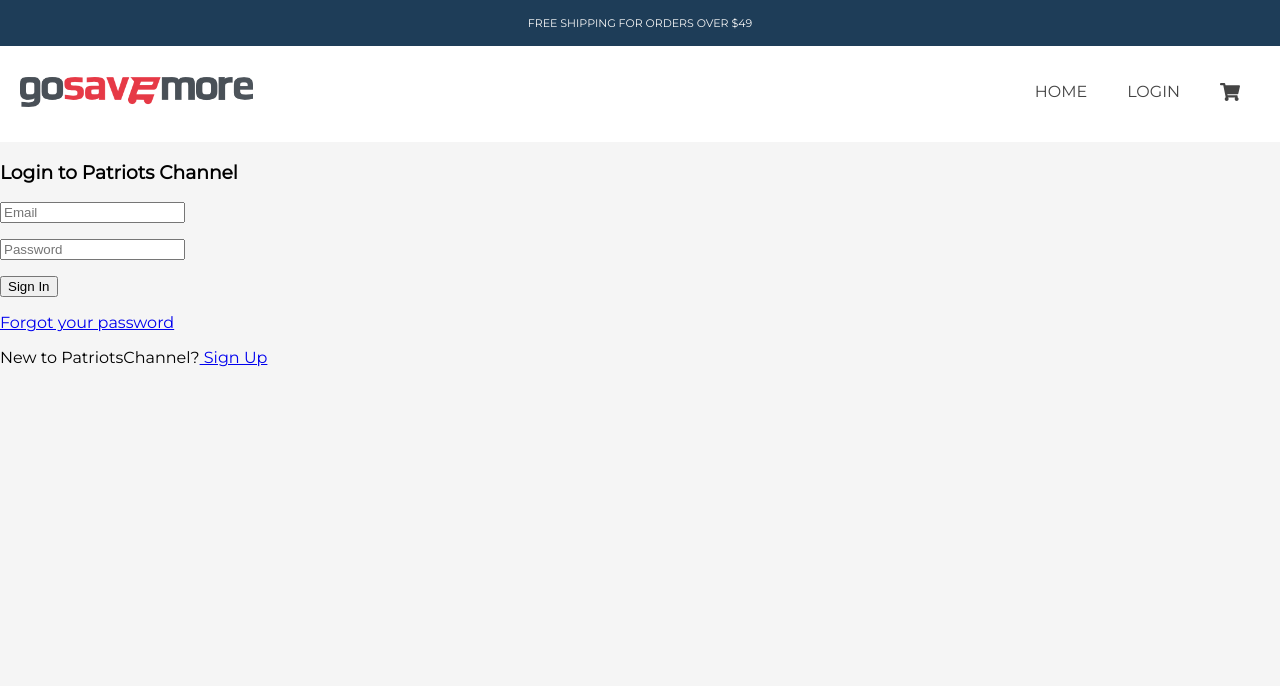
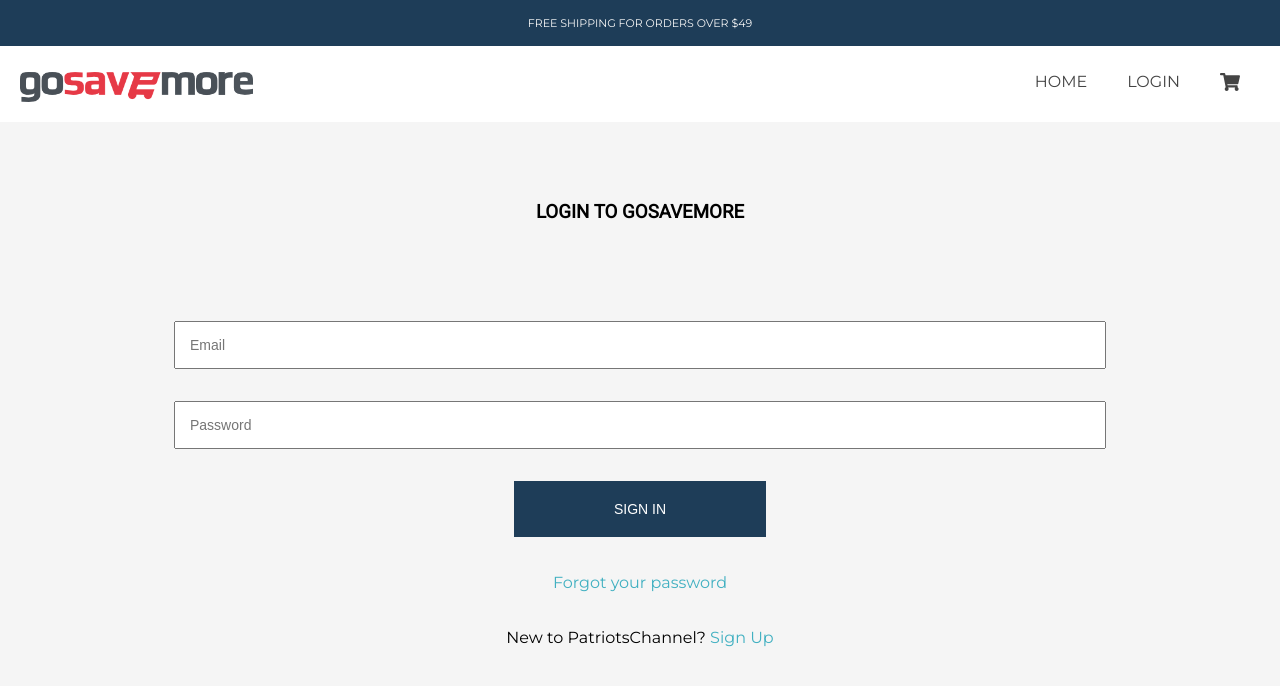
Before and after one commit to gosavemore-com/gosavemore-fe, a React (Create React App) app: page /login in a window 1280 px wide. Shown: the top 686 px of the page. Built offline with nearby package versions, Linux system fonts and the light colour scheme.

Commit message:
login page component styled

```diff
--- a/src/App.js
+++ b/src/App.js
@@ -11,12 +11,13 @@
       <Router>
         <Banner />
         <Navigation />
-
-        <Switch>
-          <Route exact path="/" component={Home} />
-          <Route path="/login" component={Login} />
-          <Route path="/register" component={Register} />
-        </Switch>
+        <div className="container">
+          <Switch>
+            <Route exact path="/" component={Home} />
+            <Route path="/login" component={Login} />
+            <Route path="/register" component={Register} />
+          </Switch>
+        </div>
       </Router>
     </div>
   );
--- a/src/assets/scss/base.scss
+++ b/src/assets/scss/base.scss
@@ -1,6 +1,8 @@
 @import "./variables";
+@import "./mixins.scss";
 @import "./navigation";
 @import "./banner";
+@import "./login";
 
 body {
   background-color: $white-two;
@@ -14,8 +16,11 @@
   margin: 0 auto;
 }
 
-.app {
-  display: flex;
-  flex-direction: column;
-  justify-content: center;
+h1,
+h2,
+h3,
+h4,
+h5,
+h6 {
+  font-family: "Roboto", Arial, Helvetica, sans-serif;
 }
--- /dev/null
+++ b/src/assets/scss/login.scss
@@ -0,0 +1,46 @@
+.login {
+  &-intro {
+    padding-top: 60px;
+    h3 {
+      text-align: center;
+      text-transform: uppercase;
+    }
+  }
+
+  &-form {
+    @include flex(center, center);
+
+    padding-top: 80px;
+
+    form {
+      @include flex(center, center);
+      flex-direction: column;
+      input {
+        font-size: 14px;
+        width: 900px;
+        padding: 14px;
+      }
+
+      button {
+        padding: 20px 100px;
+        text-transform: uppercase;
+        background: $fifth-color;
+        color: $white-one;
+        border: none;
+        font-size: 14px;
+
+        &:active,
+        &:hover {
+          background: $button-hover-color;
+          cursor: pointer;
+        }
+      }
+    }
+
+    .link {
+      padding: 20px 0;
+      text-decoration: none;
+      color: $primary-color;
+    }
+  }
+}
--- /dev/null
+++ b/src/assets/scss/mixins.scss
@@ -0,0 +1,5 @@
+@mixin flex($justify, $align) {
+  display: flex;
+  justify-content: $justify;
+  align-items: $align;
+}
--- a/src/assets/scss/navigation.scss
+++ b/src/assets/scss/navigation.scss
@@ -2,12 +2,13 @@
   display: flex;
   justify-content: space-between;
   align-items: center;
-  padding: 20px;
+  padding: 10px 20px;
   background-color: $white-one;
 
   .logo {
     max-width: auto;
     height: 30px;
+    padding-top: 10px;
   }
 
   &-layout {
--- a/src/assets/scss/variables.scss
+++ b/src/assets/scss/variables.scss
@@ -6,6 +6,8 @@
 $third-color: #505149;
 $fourth-color: #e2e4e7;
 $fifth-color: #1e3d58;
+
+$button-hover-color: #274f72;
 
 $gray-one: #c5c5c5;
 $gray-two: #aeaeae;
--- a/src/pages/Login.jsx
+++ b/src/pages/Login.jsx
@@ -31,9 +31,8 @@
 
   return (
     <div className="login">
-      <div className="login-layout">
-        <div className="login-layout-intro">
-          <h3>Login to Patriots Channel</h3>
+      <div className="login-intro">
+        <h3>Login to GoSaveMore</h3>
       </div>
 
       {/*
@@ -41,14 +40,9 @@
         <div className="login-oauth"></div>
         */}
 
-        <div className="login-email">
+      <div className="login-form">
         <form onSubmit={handleSubmit(onSubmit)} noValidate>
-            <input
-              type="email"
-              ref={register}
-              name="email"
-              placeholder="Email"
-            />
+          <input type="email" ref={register} name="email" placeholder="Email" />
           <p>{errors.email?.message}</p>
           <input
             type="password"
@@ -57,6 +51,7 @@
             placeholder="Password"
           />
           <p>{errors.password?.message}</p>
+
           <button type="submit" className="login-email-button">
             Sign In
           </button>
@@ -75,7 +70,6 @@
         </form>
       </div>
     </div>
-    </div>
   );
 };
 
```
Also changed, not shown: 1 other file (tests, documents, lock files or other folders). Lines whose indentation alone changed are shown as unchanged.
